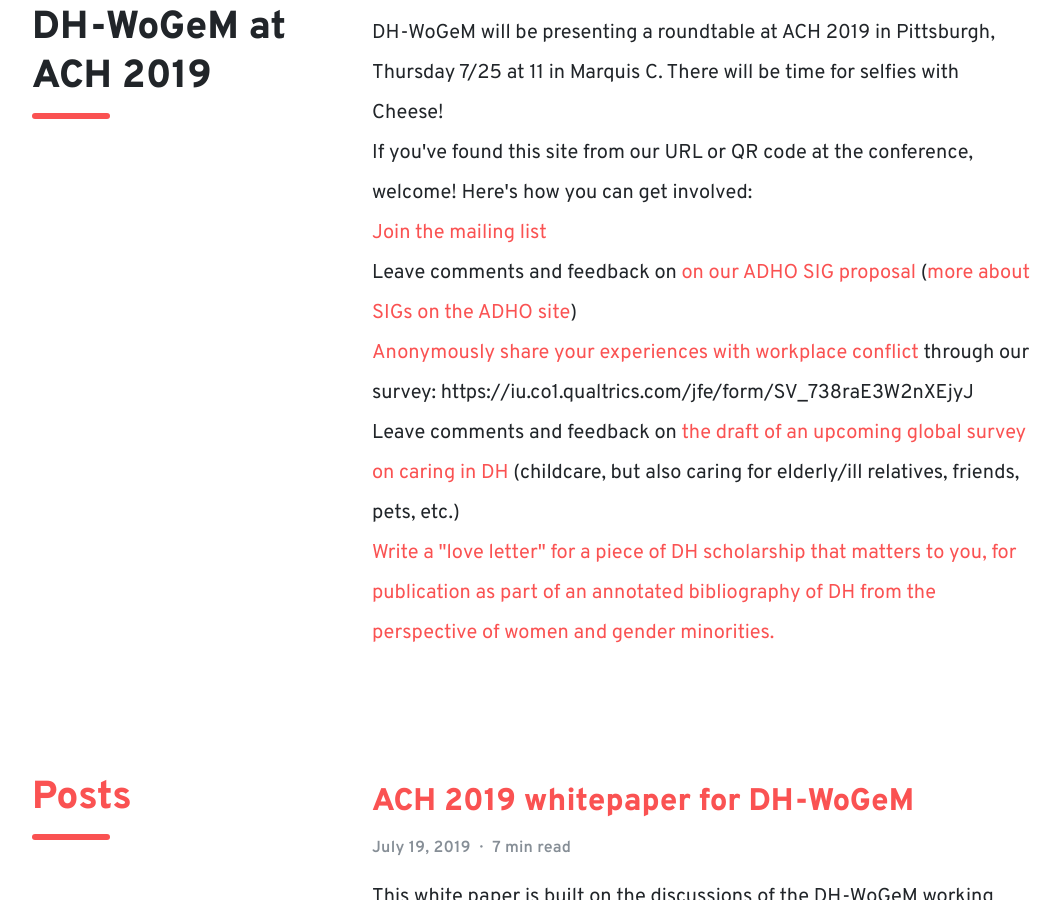
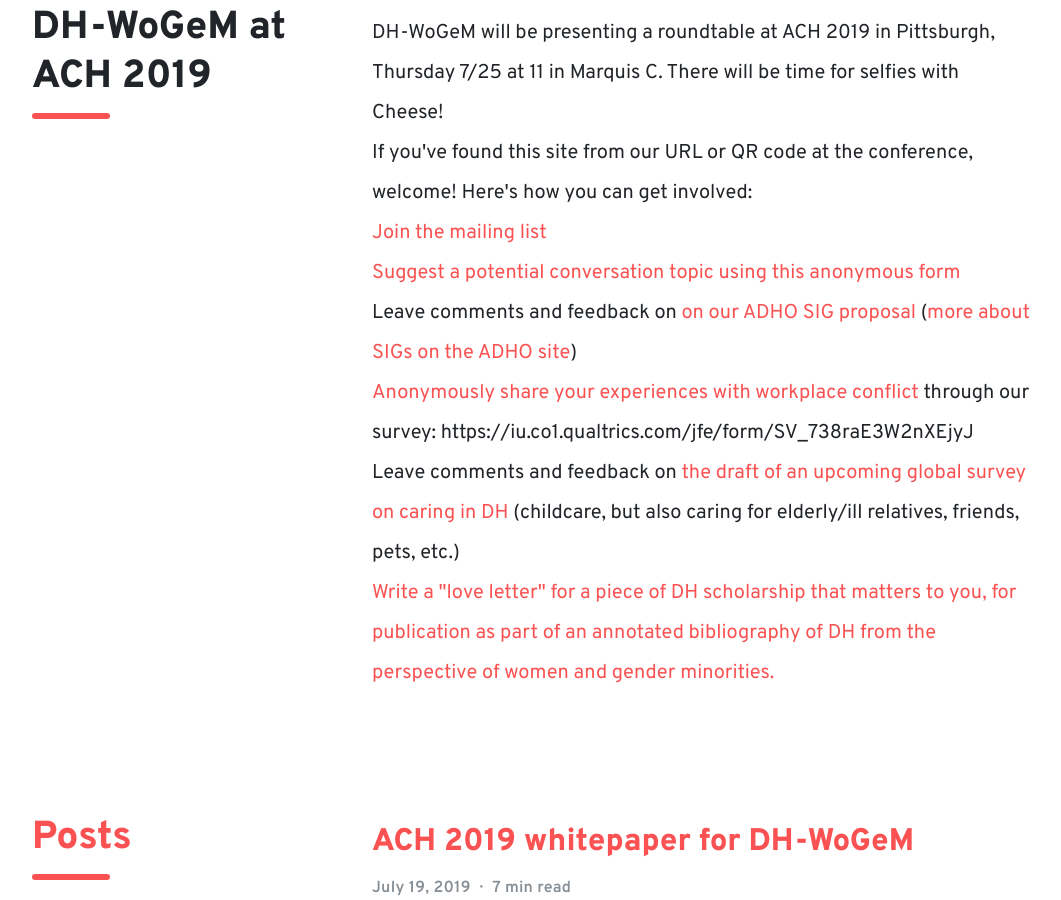
Before and after one commit to dh-wogem/dh-wogem.github.io, a Jekyll site: the page built from index.html, in a window 1280 px wide and 900 px high, scrolled down 1646 px. Shown: the whole window, without its empty margins (108-1169 px from the left). Built offline with Jekyll 4.4.1, drawn with Linux system fonts in a browser that asks for light colours.

Commit message:
Update index.html

```diff
--- a/index.html
+++ b/index.html
@@ -33,6 +33,7 @@
 	  <p>If you've found this site from our URL or QR code at the conference, welcome! Here's how you can get involved:
 		  <ul>
 			  <li><a href="https://listserv.neu.edu/cgi-bin/wa?A0=DH-WOGEM" style="color: #fa5252;">Join the mailing list</a></li>
+			  <li><a href="https://forms.gle/1WBBoyDhMWZ3rycb8" style="color: #fa5252;">Suggest a potential conversation topic using this anonymous form</a></li>
 			  <li>Leave comments and feedback on <a style="color: #fa5252;" href="https://docs.google.com/document/d/1OtlsZtUe_rI2GQ-0xSCtbiyO3H12YWEG2ioQXbI0Lno/edit#">on our ADHO SIG proposal</a> (<a style="color: #fa5252;" href="http://adho.org/sigs">more about SIGs on the ADHO site</a>)</li>
 			  <li><a style="color: #fa5252;" href="https://iu.co1.qualtrics.com/jfe/form/SV_738raE3W2nXEjyJ">Anonymously share your experiences with workplace conflict</a> through our survey: https://iu.co1.qualtrics.com/jfe/form/SV_738raE3W2nXEjyJ</li>
 			  <li>Leave comments and feedback on <a style="color: #fa5252;" href="https://docs.google.com/document/d/1_iCt1gCHjB__tQhWkvQchOu19lBq_uVh_XLQeIN_JVQ/edit?usp=sharing">the draft of an upcoming global survey on caring in DH</a> (childcare, but also caring for elderly/ill relatives, friends, pets, etc.)</li>
```
